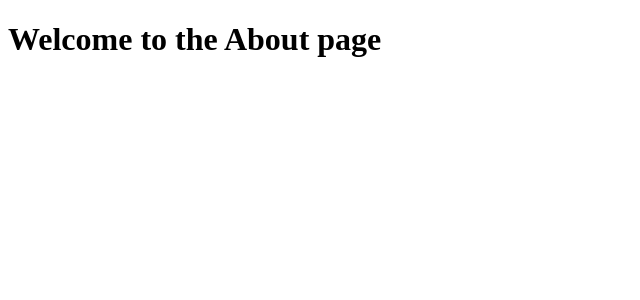
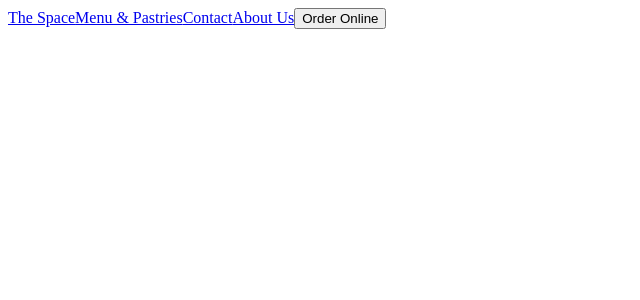
Before and after one commit to ThatOneSwimmer/storyBuilder, a Next.js app: page /about in a window 1280 px wide. Shown: the top 300 px of the page, without its empty margins (0-640 px from the left). Built offline with nearby package versions, Linux system fonts and the light colour scheme.

Commit message:
added css to menu

```diff
--- a/pages/about.js
+++ b/pages/about.js
@@ -1,5 +1,13 @@
 export default function TheAbout() {
-    return (
-        <h1>Welcome to the About page</h1>
-    );
+  return (
+    <main className= "main">
+      <div className="topnav">
+        <a href="/thespace">The Space</a>
+        <a href="/menu">Menu & Pastries</a>
+        <a href="/contact">Contact</a>
+        <a href="/about">About Us</a>
+        <button type="submit" className="button">Order Online</button>
+      </div>
+    </main>
+    )
   }
```
